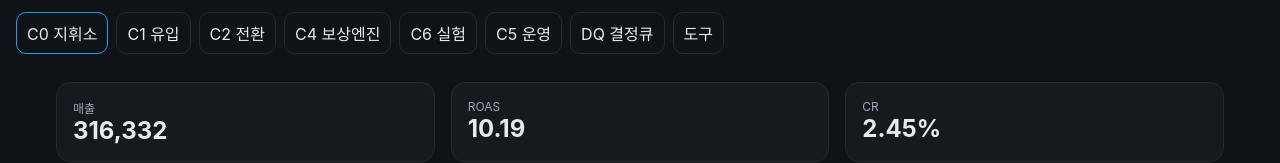
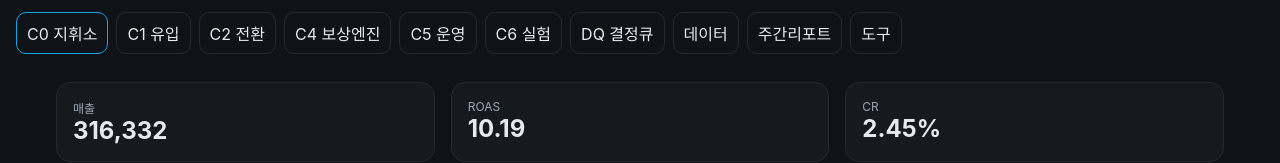
Before and after one commit to sht27363838-glitch/zp-common-, a React (Vite) app: page / in a window 1280 px wide. Shown: the top 163 px of the page. Built offline with nearby package versions, Linux system fonts and the light colour scheme.

Commit message:
Add files via upload

```diff
--- a/src/App.tsx
+++ b/src/App.tsx
@@ -5,10 +5,12 @@ import C0 from './pages/C0'
 import C1 from './pages/C1'
 import C2 from './pages/C2'
 import C4 from './pages/C4'
+import C5 from './pages/C5'
 import C6 from './pages/C6'
 import DQ from './pages/DQ'
 import Tools from './pages/Tools'
-import C5 from './pages/C5'
+import Data from './pages/Data'
+import Report from './pages/Report'
 import './styles/tokens.css'
 
 export default function App(){
@@ -19,9 +21,11 @@ export default function App(){
         <NavLink to='/growth' className={({isActive})=>isActive?'active':''}>C1 유입</NavLink>
         <NavLink to='/commerce' className={({isActive})=>isActive?'active':''}>C2 전환</NavLink>
         <NavLink to='/rewards' className={({isActive})=>isActive?'active':''}>C4 보상엔진</NavLink>
+        <NavLink to='/ops' className={({isActive})=>isActive?'active':''}>C5 운영</NavLink>
         <NavLink to='/experiments' className={({isActive})=>isActive?'active':''}>C6 실험</NavLink>
-        <NavLink to='/ops' className={({isActive})=>isActive?'active':''}>C5 운영</NavLink>
         <NavLink to='/decisions' className={({isActive})=>isActive?'active':''}>DQ 결정큐</NavLink>
+        <NavLink to='/data' className={({isActive})=>isActive?'active':''}>데이터</NavLink>
+        <NavLink to='/report' className={({isActive})=>isActive?'active':''}>주간리포트</NavLink>
         <NavLink to='/tools' className={({isActive})=>isActive?'active':''}>도구</NavLink>
       </div>
       <Routes>
@@ -29,9 +33,11 @@ export default function App(){
         <Route path='/growth' element={<C1/>}/>
         <Route path='/commerce' element={<C2/>}/>
         <Route path='/rewards' element={<C4/>}/>
+        <Route path='/ops' element={<C5/>}/>
         <Route path='/experiments' element={<C6/>}/>
-        <Route path='/ops' element={<C5/>}/>
         <Route path='/decisions' element={<DQ/>}/>
+        <Route path='/data' element={<Data/>}/>
+        <Route path='/report' element={<Report/>}/>
         <Route path='/tools' element={<Tools/>}/>
       </Routes>
     </div>
```
